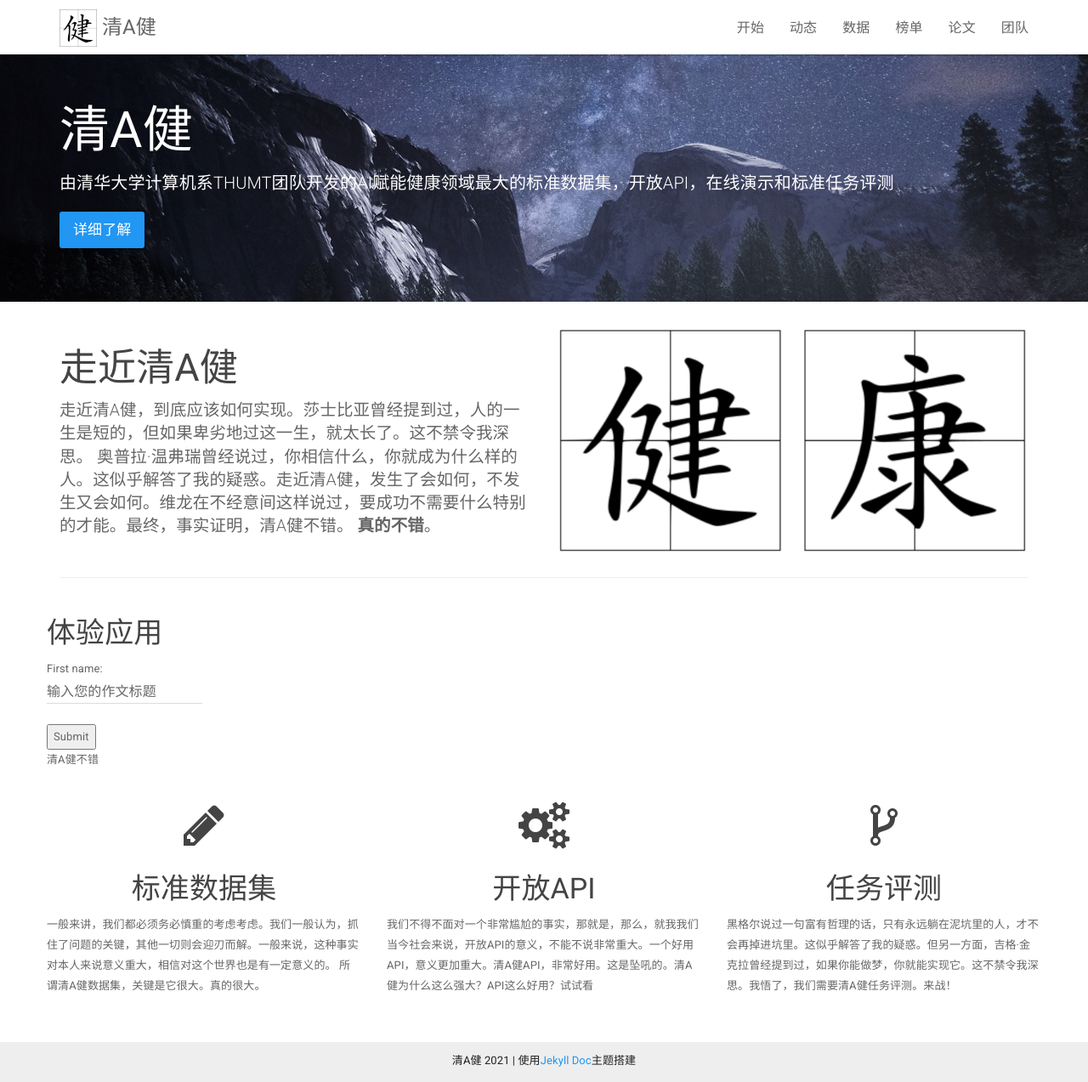
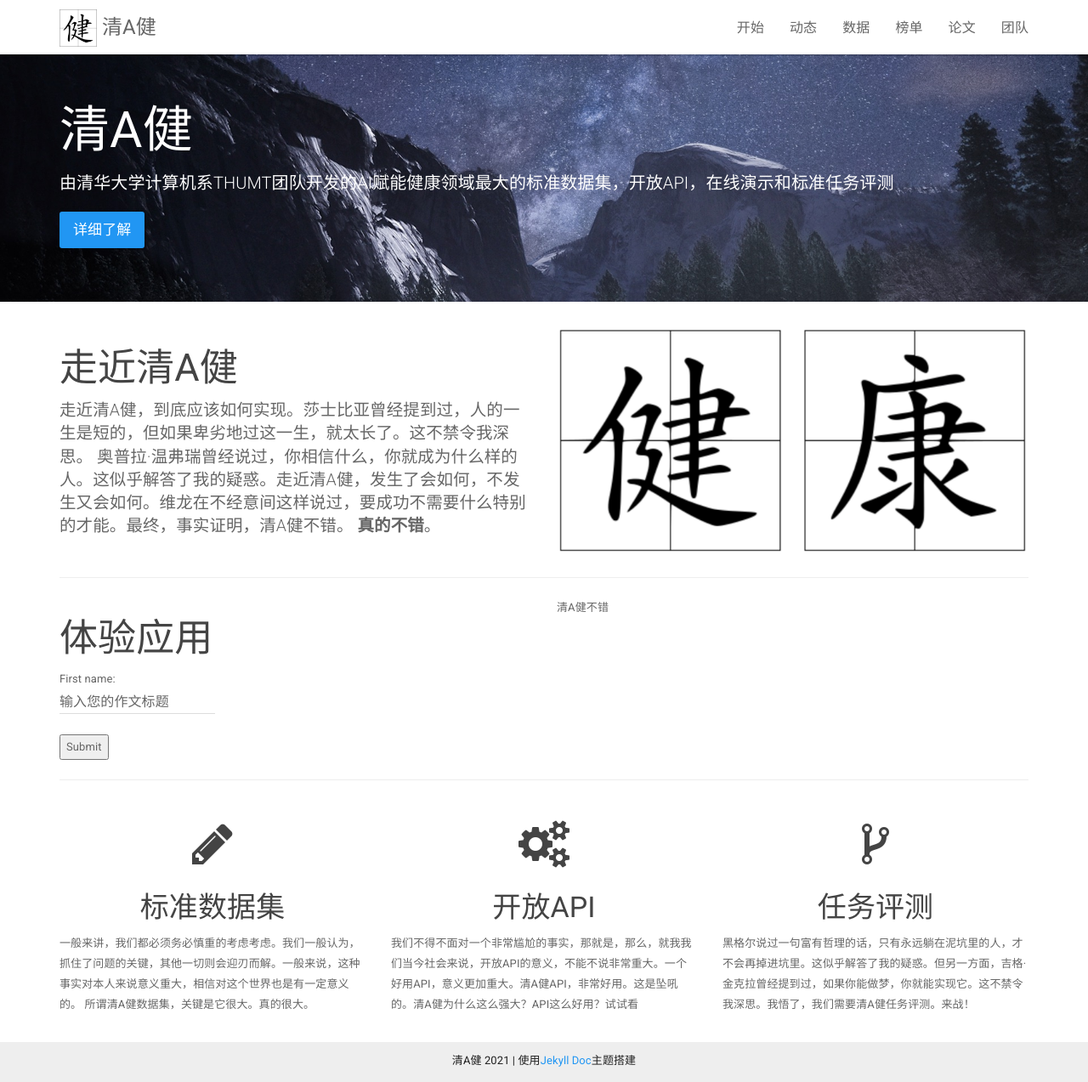
Before and after one commit to thupcm/thupcm.github.io, a Jekyll site: the page built from index.html, in a window 1280 px wide and 1273 px high. Shown: the whole window at 85% size. Built offline with Jekyll 4.4.1, drawn with Linux system fonts in a browser that asks for light colours.

Commit message:
add demo

```diff
--- a/index.html
+++ b/index.html
@@ -22,19 +22,20 @@
     </div>
     <hr>
     <div class="row">
-        <div class="input-box">
-            <h3 class="title-demo">体验应用</h3>
+        <div class="col-md-6">
+            <h2 class="header-light regular-pad">体验应用</h2>
             <form>
                 First name:<br>
                 <input type="text" value="输入您的作文标题">
                 <br><br>
                 <input type="submit" value="Submit">
             </form>
-        <div class="display-area">
+        </div>
+        <div class="col-md-6 display-area">
             <p>清A健不错</p>
         </div>
     </div>
-    </p></p></p>
+    <hr>
     <div class="row">
         <div class="col-sm-4">
             <h1 class="text-center"><i class="fa fa-pencil" aria-hidden="true"></i></h1>
```
